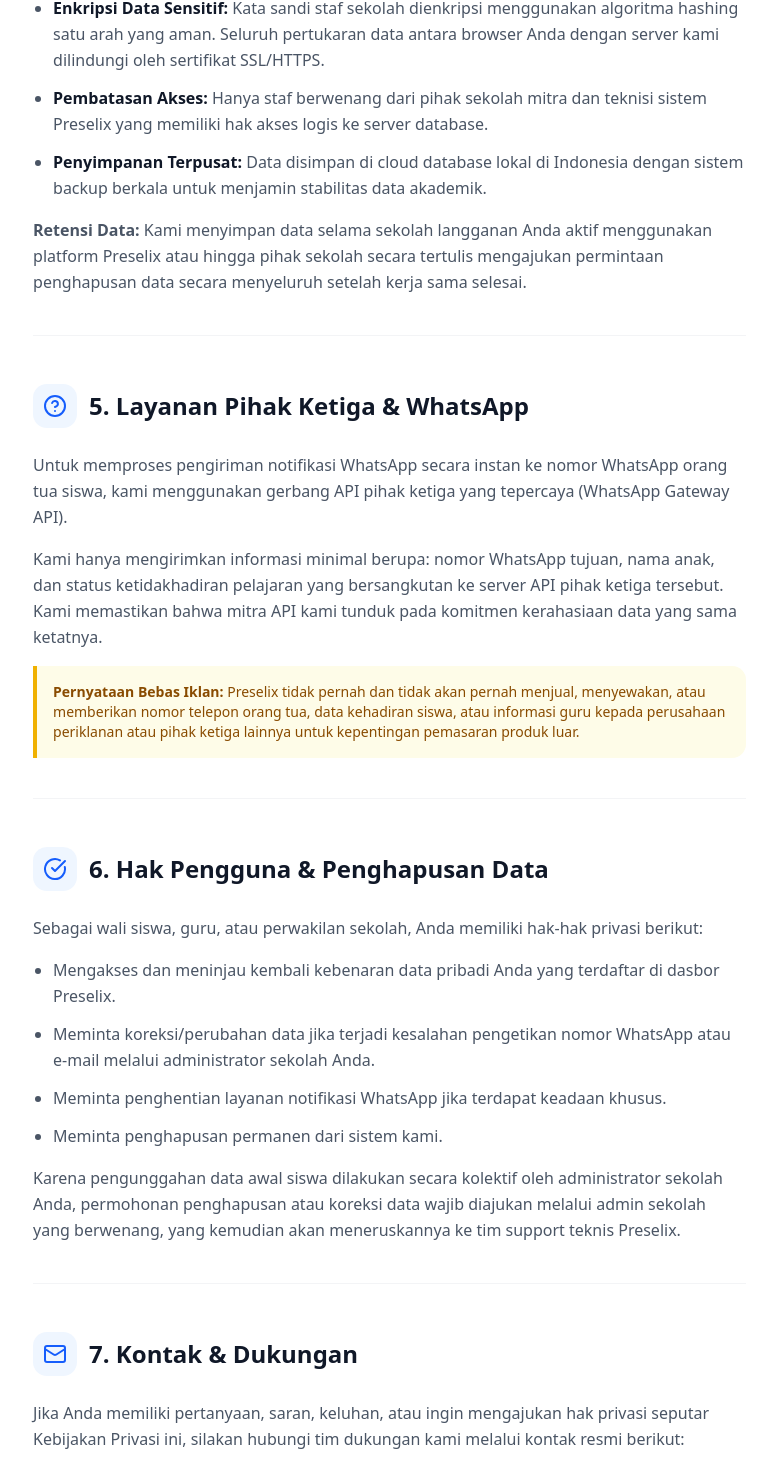
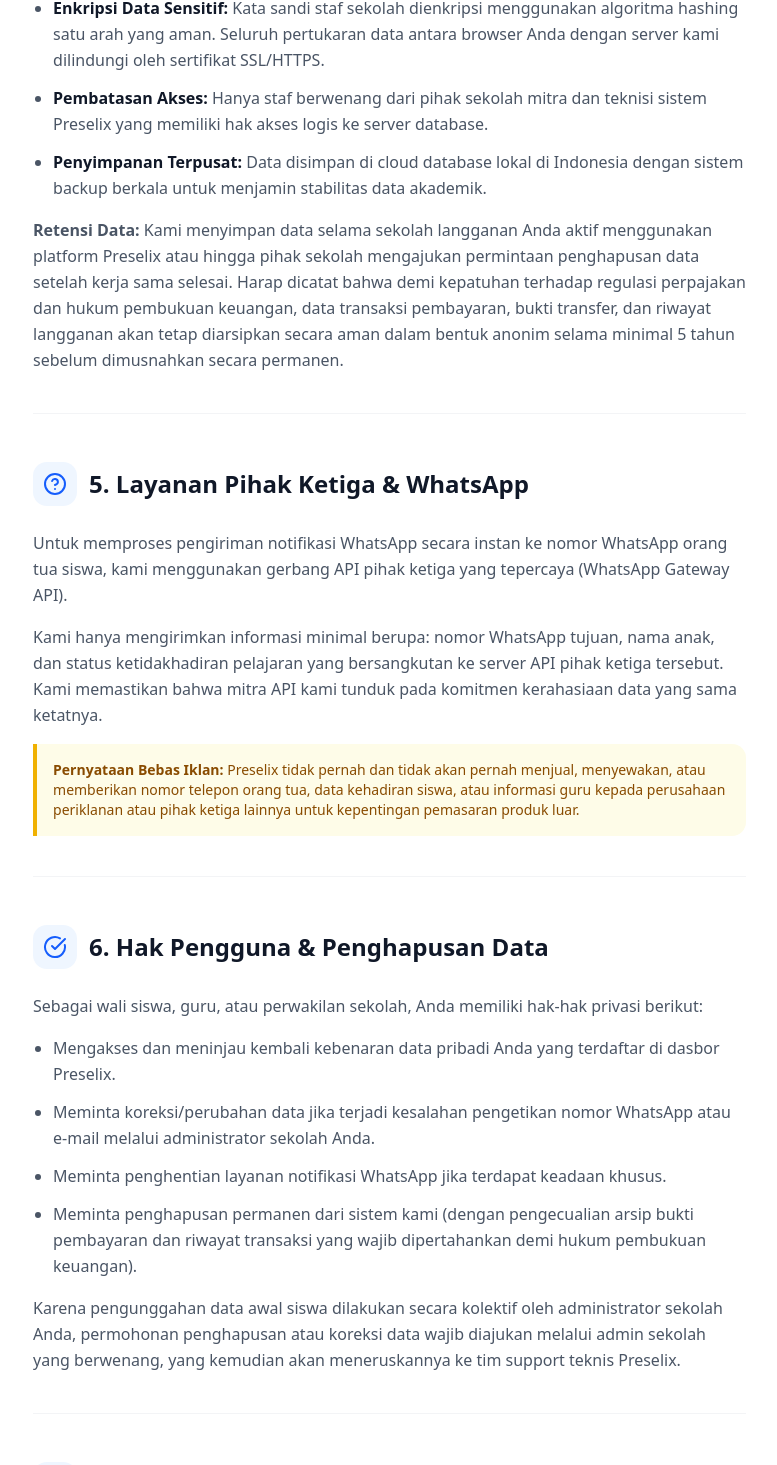
Before and after one commit to Preselix-Indonesia/landing-page, a Next.js app: page /privacy-policy in a window 1280 px wide. Shown: the part 2708-4173 px from the top of the page, without its empty margins (405-1182 px from the left). Built offline with nearby package versions, Linux system fonts and the light colour scheme.

Commit message:
docs: update data retention and deletion policy to align with financial record-keeping regulations

```diff
--- a/app/privacy-policy/page.tsx
+++ b/app/privacy-policy/page.tsx
@@ -415,9 +415,12 @@ export default function PrivacyPolicyPage() {
                 <p className="mt-4">
                   <strong>Retensi Data:</strong> Kami menyimpan data selama
                   sekolah langganan Anda aktif menggunakan platform Preselix
-                  atau hingga pihak sekolah secara tertulis mengajukan
-                  permintaan penghapusan data secara menyeluruh setelah kerja
-                  sama selesai.
+                  atau hingga pihak sekolah mengajukan permintaan penghapusan data
+                  setelah kerja sama selesai. Harap dicatat bahwa demi kepatuhan
+                  terhadap regulasi perpajakan dan hukum pembukuan keuangan, data
+                  transaksi pembayaran, bukti transfer, dan riwayat langganan akan
+                  tetap diarsipkan secara aman dalam bentuk anonim selama minimal
+                  5 tahun sebelum dimusnahkan secara permanen.
                 </p>
               </section>
 
@@ -486,7 +489,11 @@ export default function PrivacyPolicyPage() {
                     Meminta penghentian layanan notifikasi WhatsApp jika
                     terdapat keadaan khusus.
                   </li>
-                  <li>Meminta penghapusan permanen dari sistem kami.</li>
+                  <li>
+                    Meminta penghapusan permanen dari sistem kami (dengan
+                    pengecualian arsip bukti pembayaran dan riwayat transaksi
+                    yang wajib dipertahankan demi hukum pembukuan keuangan).
+                  </li>
                 </ul>
                 <p className="mt-4">
                   Karena pengunggahan data awal siswa dilakukan secara kolektif
```
